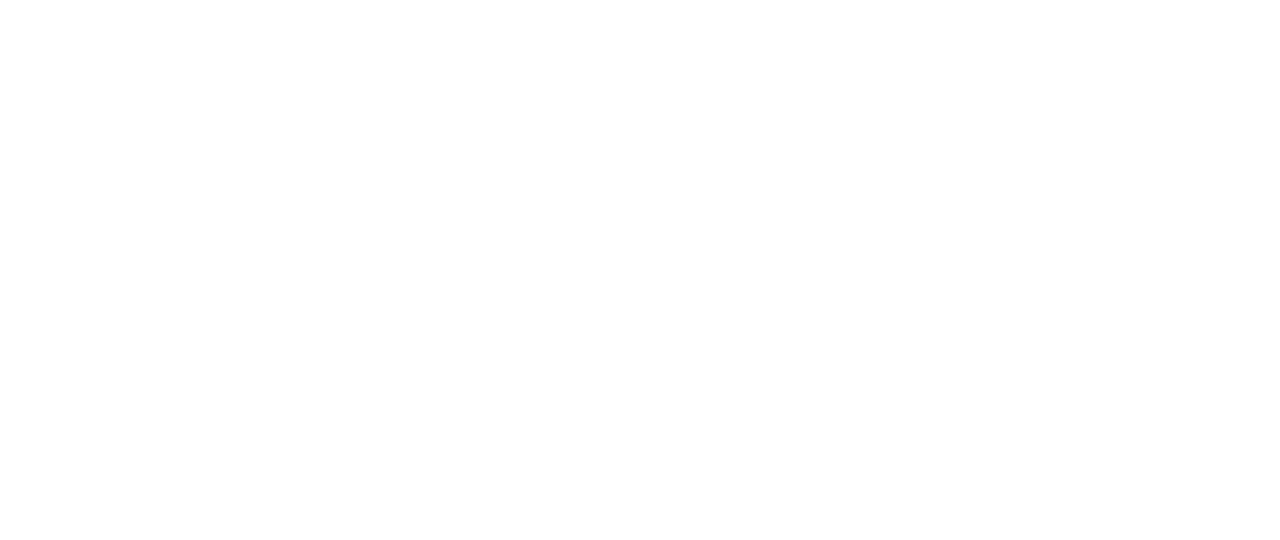
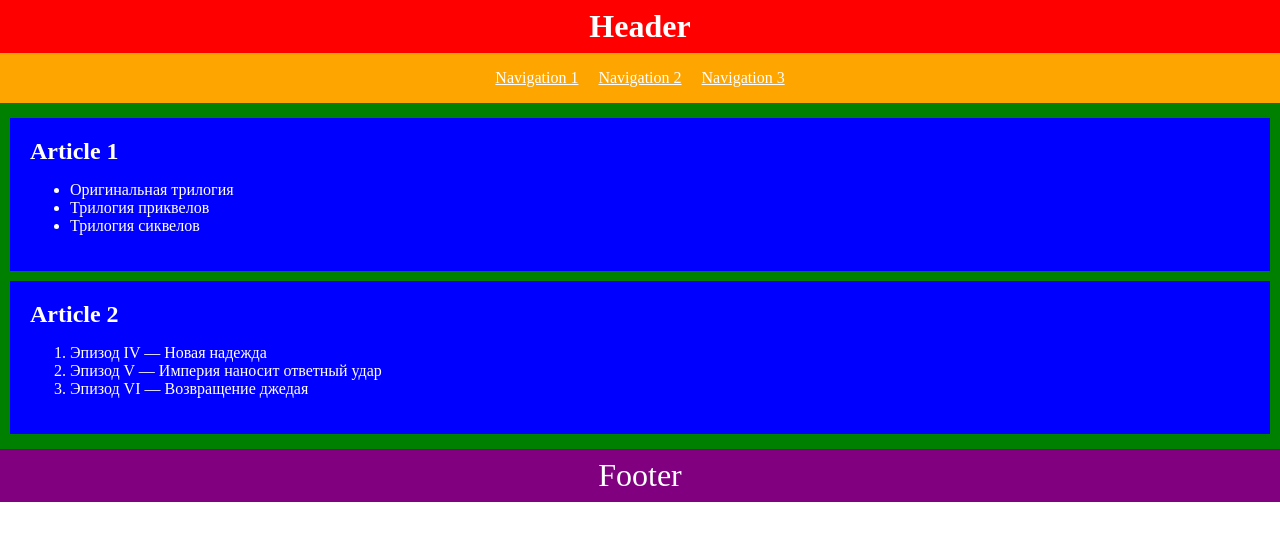
Before and after one commit to js-tasks-ru/htmlcss-20220811_octopus-punctatus, a website: page 02-dz0/01-semantic-mockup/solution.html in a window 1280 px wide. Drawn offline with Linux system fonts and the light colour scheme.

Commit message:
Create HTML page with semantic tags and CSS

```diff
--- /dev/null
+++ b/02-dz0/01-semantic-mockup/solution.css
@@ -0,0 +1,43 @@
+p, body, h1, h2 {
+    margin: 0;
+}
+
+body {
+    color: white;
+    text-align: center;
+}
+
+header h1 {
+    background-color: red;
+    padding: 8px;
+}
+
+nav {
+    background-color: orange;
+    padding: 16px;
+}
+
+nav a {
+    color: white;
+    margin-left: 8px;
+    margin-right: 8px;
+}
+
+main {
+    background-color: green;
+    padding-top: 5px;
+    padding-bottom: 5px;
+}
+
+article {
+    background-color: blue;
+    padding: 20px;
+    margin: 10px;
+    text-align: left;
+}
+
+footer {
+    background-color: purple;
+    padding: 8px;
+    font-size: 32px;
+}
--- a/02-dz0/01-semantic-mockup/solution.html
+++ b/02-dz0/01-semantic-mockup/solution.html
@@ -1,4 +1,39 @@
 <!DOCTYPE html>
 <html lang="ru">
     <!-- Ваше решение -->
+    <head>
+        <meta charset="utf-8">
+        <link rel="stylesheet" href="solution.css">
+    </head>
+    <body>
+        <header>
+            <h1>Header</h1>
+            <nav>
+                <a href="#">Navigation 1</a>
+                <a href="#">Navigation 2</a>
+                <a href="#">Navigation 3</a>
+            </nav>
+        </header>
+        <main>
+            <article>
+                <h2>Article 1</h2>
+                <ul>
+                    <li>Оригинальная трилогия</li>
+                    <li>Трилогия приквелов</li>
+                    <li>Трилогия сиквелов</li>
+                </ul>
+            </article>
+            <article>
+                <h2>Article 2</h2>
+                <ol>
+                    <li>Эпизод IV — Новая надежда</li>
+                    <li>Эпизод V — Империя наносит ответный удар</li>
+                    <li>Эпизод VI — Возвращение джедая</li>
+                </ol>
+            </article>
+        </main>
+        <footer>
+            <p>Footer</p>
+        </footer>
+    </body>
 </html>
```
